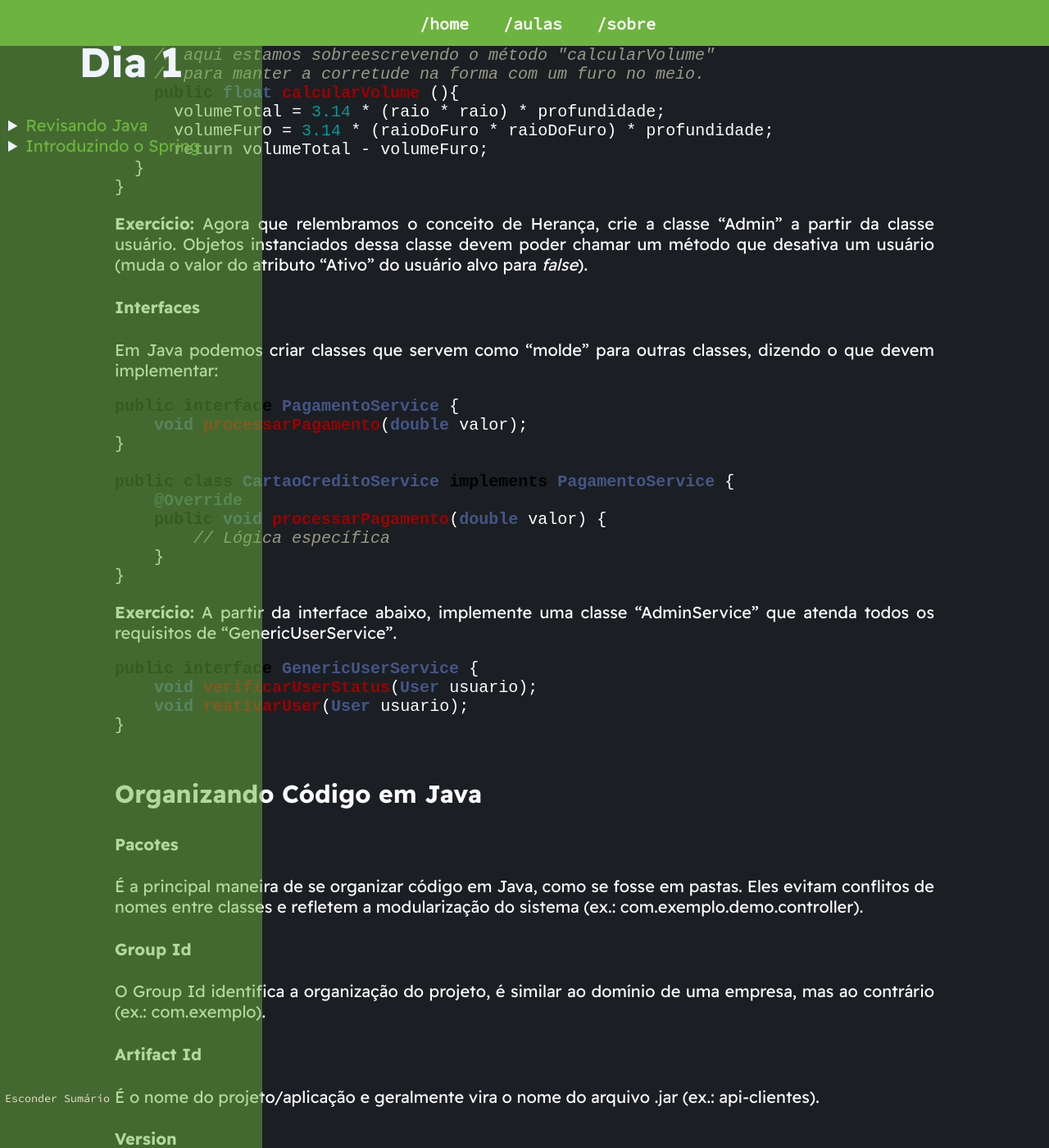
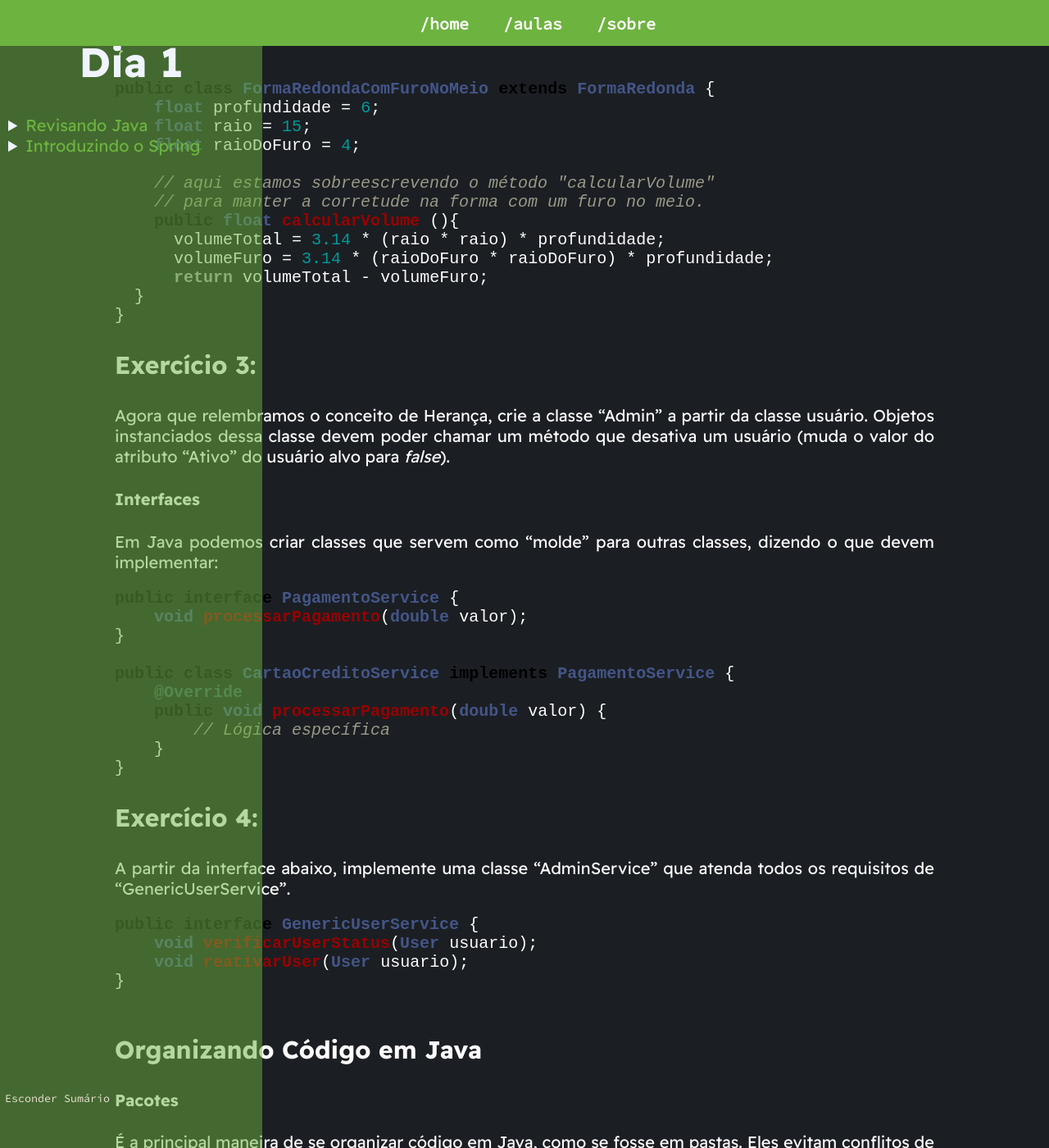
Before and after one commit to PETCC-UFRN/minicurso-spring, a Jekyll site: the page built from primeiroDia.md, in a window 1280 px wide and 1400 px high, scrolled down 3671 px. Shown: the whole window at 82% size. Built offline with Jekyll 4.4.1, drawn with Linux system fonts in a browser that asks for light colours; some of the changed text lies outside the part shown.

Commit message:
destaquei um pouco mais os exercícios do primeiro dia e adicionei uma revisão do primeiro dia no início do segundo dia

````diff
--- a/primeiroDia.md
+++ b/primeiroDia.md
@@ -168,7 +172,9 @@ public class FormaRedondaComFuroNoMeio extends FormaRedonda {
 }
 ```
 
-**Exercício:** Agora que relembramos o conceito de Herança, crie a classe "Admin" a partir da classe usuário. Objetos instanciados dessa classe devem poder chamar um método que desativa um usuário (muda o valor do atributo "Ativo" do usuário alvo para *false*).
+### **Exercício 3:**
+
+Agora que relembramos o conceito de Herança, crie a classe "Admin" a partir da classe usuário. Objetos instanciados dessa classe devem poder chamar um método que desativa um usuário (muda o valor do atributo "Ativo" do usuário alvo para *false*).
 
 #### Interfaces
 
@@ -187,7 +193,9 @@ public class CartaoCreditoService implements PagamentoService {
 }
 ```
 
-**Exercício:** A partir da interface abaixo, implemente uma classe "AdminService" que atenda todos os requisitos de "GenericUserService".
+### **Exercício 4:**
+
+A partir da interface abaixo, implemente uma classe "AdminService" que atenda todos os requisitos de "GenericUserService".
 
 ```java
 public interface GenericUserService {
@@ -476,6 +484,7 @@ Agora que fizemos uma classe da camada model, seria muito anticlimático que o m
 [Clicando aqui]() vocês baixarão a camada controller, a camada repository, o script sql e o application.properties.
 
 A organização da pasta principal do projeto (a que possui o arquivo {nomeDoProjeto}Application.java) deve ficar assim:
+
 ```
 .
 ├── controller
````
Also changed, not shown: other parts of primeiroDia.md (+6 -2 lines), segundoDia.md (+36 -19 lines).
